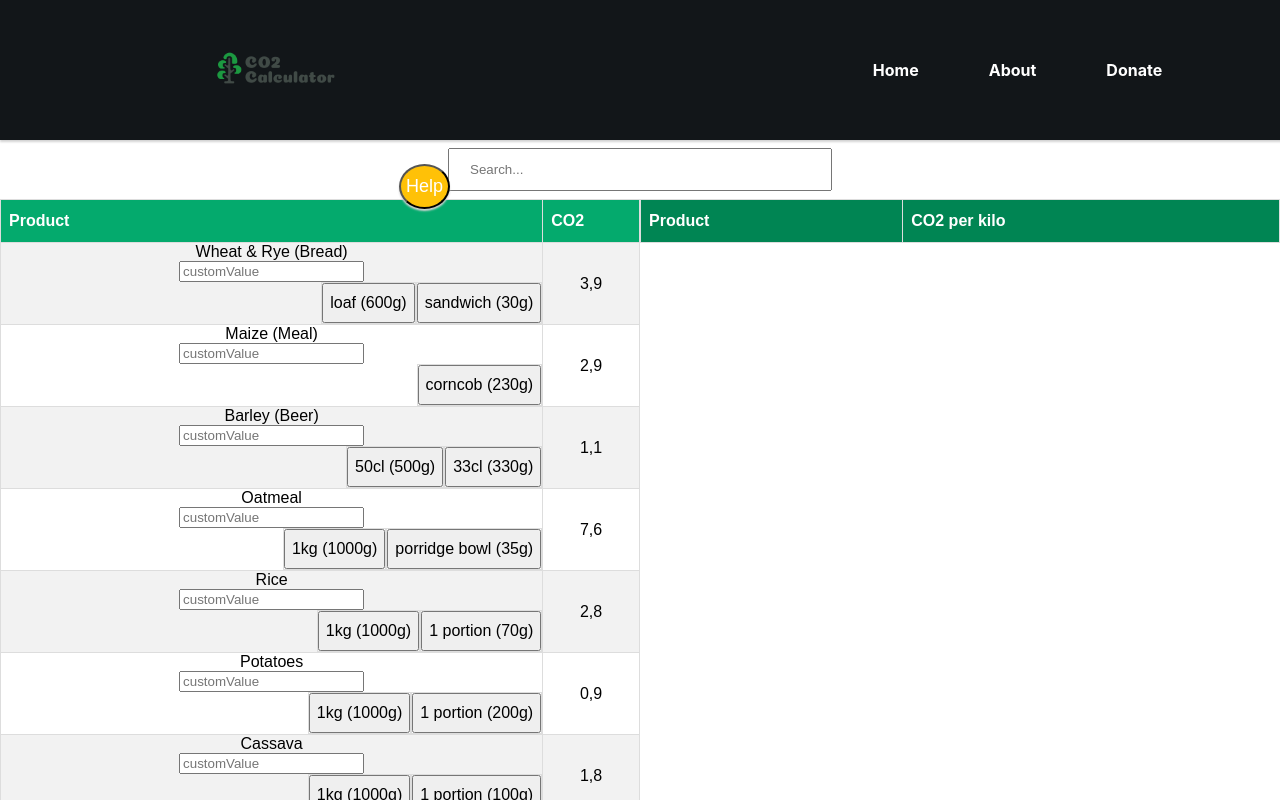
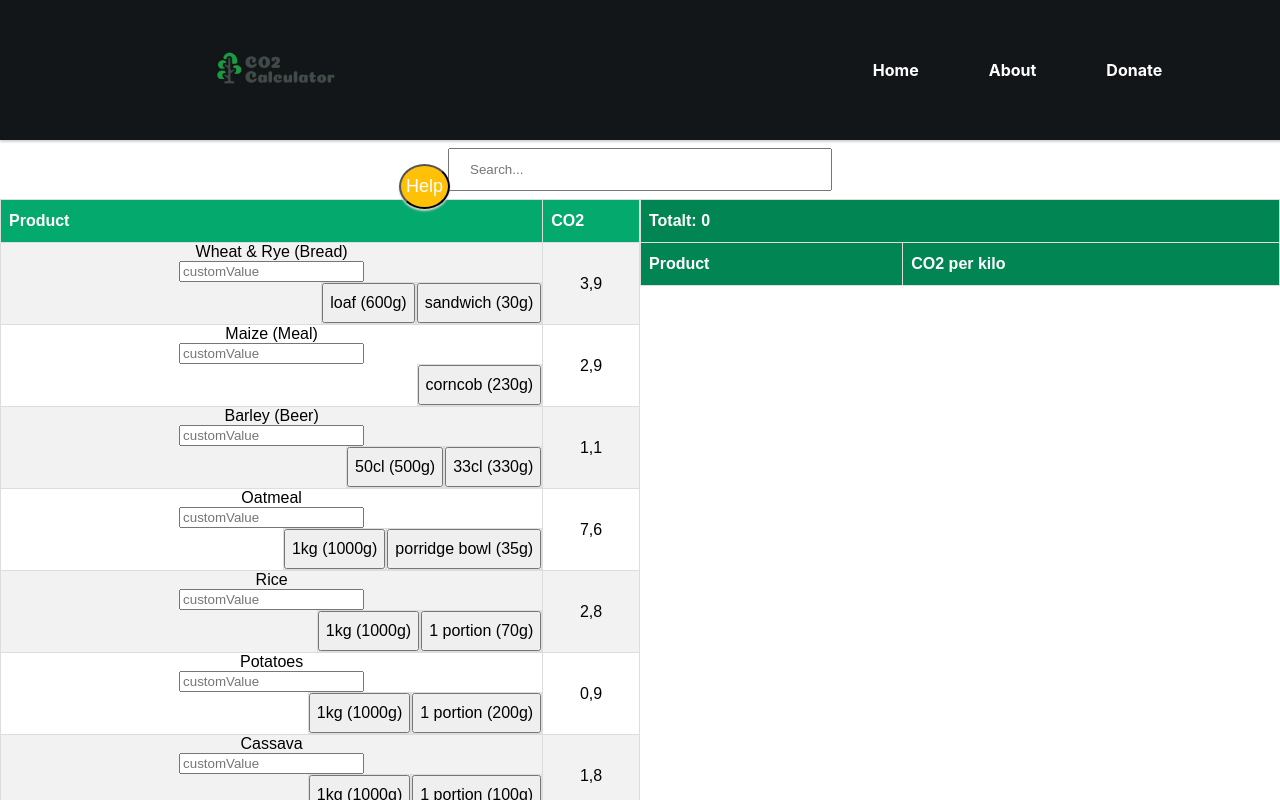
Before and after one commit to OhLawdHeCoding/Halo, a React (Create React App) app in the folder CO2_calculator/co2/: page / in a window 1280 px wide. Shown: the top 800 px of the page. Built offline with nearby package versions, Linux system fonts and the light colour scheme.

Commit message:
TotalEmissionCalculator
Added a function that calculates the total CO2 emissions

```diff
--- a/CO2_calculator/co2/src/Components/Databasebox.js
+++ b/CO2_calculator/co2/src/Components/Databasebox.js
@@ -2,6 +2,7 @@ import IncItemButton from './Itembuttons/IncItemButton';
 import DecItemButton from './Itembuttons/DecItemButton';
 import AddItemButton from './Itembuttons/AddItemButton';
 import React, { useState } from 'react';
+import TotalEmissions from './TotalEmissions';
 
 
 
@@ -24,6 +25,9 @@ function Databasebox({ data }) {
         <div className="boxes">
             <div className="itembox">
             <table>
+                <tr>
+                    <th colspan="2">Totalt: {TotalEmissions(items)} </th>
+                </tr>
                 <tr>
                     <th>Product</th>
                     <th>CO2 per kilo</th>
--- /dev/null
+++ b/CO2_calculator/co2/src/Components/TotalEmissions.js
@@ -0,0 +1,14 @@
+
+
+function TotalEmissions(items) {
+
+    var totalEmissions = items.reduce((totalEmissions, item) =>
+        parseFloat(
+            item.val.MeanC02.replace(/,/g, ".")) * item.portions.reduce((portions, portion) => portion.amount/1000 + portions , 0)
+        + totalEmissions , 0);
+
+    return totalEmissions;
+
+}
+
+export default TotalEmissions;
```
